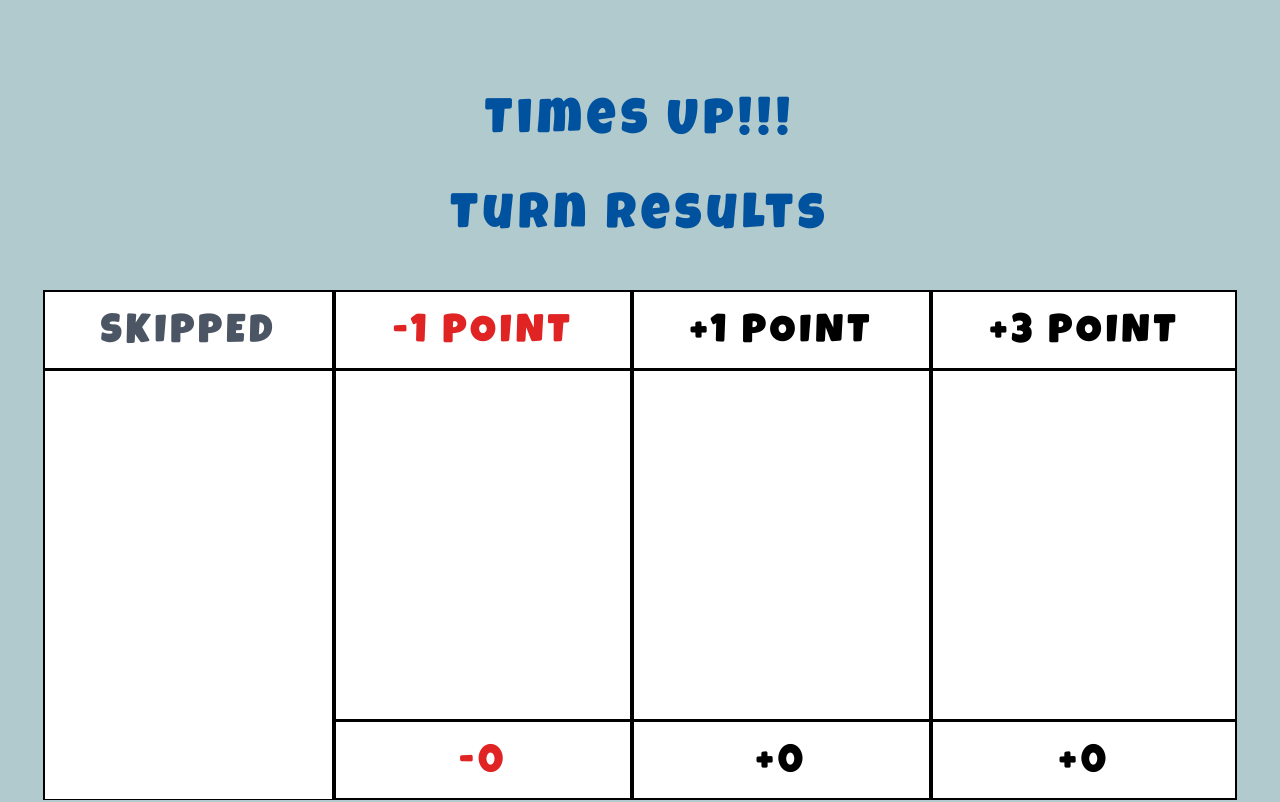
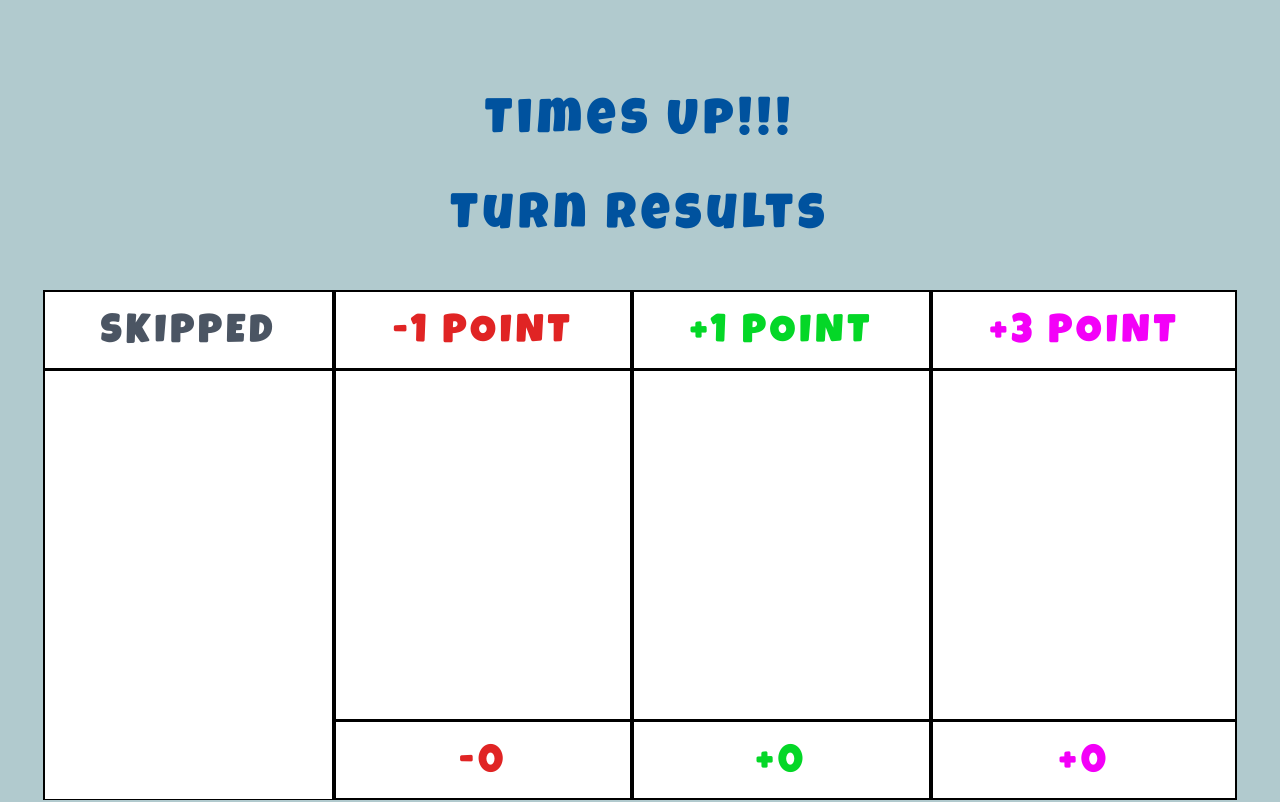
Before and after one commit to JarIsCoding/Shortalk---Front-End, a Next.js app: page /pages/finalScorePnpPage in a window 1280 px wide. Shown: the top 802 px of the page. Built offline with nearby package versions, Linux system fonts and the light colour scheme; sample sign-in values are in the browser's storage.

Commit message:
fix the colors

```diff
--- a/src/app/components/ScoreTable.tsx
+++ b/src/app/components/ScoreTable.tsx
@@ -70,7 +70,7 @@ const ScoreTable = (props: IScoreTableProps) => {
 
                 <div className='grid grid-cols-1 bg-white mb-4'>
                     <div className='border-[2px] border-black px-14 py-2'>
-                        <p className='text-green-600 font-LuckiestGuy text-[40px] tracking-widest text-center'>
+                        <p className='text-green font-LuckiestGuy text-[40px] tracking-widest text-center'>
                             +1 POINT
                         </p>
                     </div>
@@ -91,7 +91,7 @@ const ScoreTable = (props: IScoreTableProps) => {
                         }
                     </div>
                     <div className='border-[2px] border-black px-14 py-2'>
-                        <p className='text-green-600 font-LuckiestGuy text-[40px] tracking-widest text-center'>
+                        <p className='text-green font-LuckiestGuy text-[40px] tracking-widest text-center'>
                             +{props.onePointWords.length}
                         </p>
                     </div>
@@ -99,7 +99,7 @@ const ScoreTable = (props: IScoreTableProps) => {
 
                 <div className='grid grid-cols-1 bg-white mb-4'>
                     <div className='border-[2px] border-black px-14 py-2'>
-                        <p className='text-purple-600 font-LuckiestGuy text-[40px] tracking-widest text-center'>
+                        <p className=' text-purple font-LuckiestGuy text-[40px] tracking-widest text-center'>
                             +3 POINT
                         </p>
                     </div>
@@ -120,7 +120,7 @@ const ScoreTable = (props: IScoreTableProps) => {
                         }
                     </div>
                     <div className='border-[2px] border-black px-14 py-2'>
-                        <p className='text-purple-600 font-LuckiestGuy text-[40px] tracking-widest text-center'>
+                        <p className=' text-purple font-LuckiestGuy text-[40px] tracking-widest text-center'>
                             +{props.threePointWords.length * 3}
                         </p>
                     </div>
```
